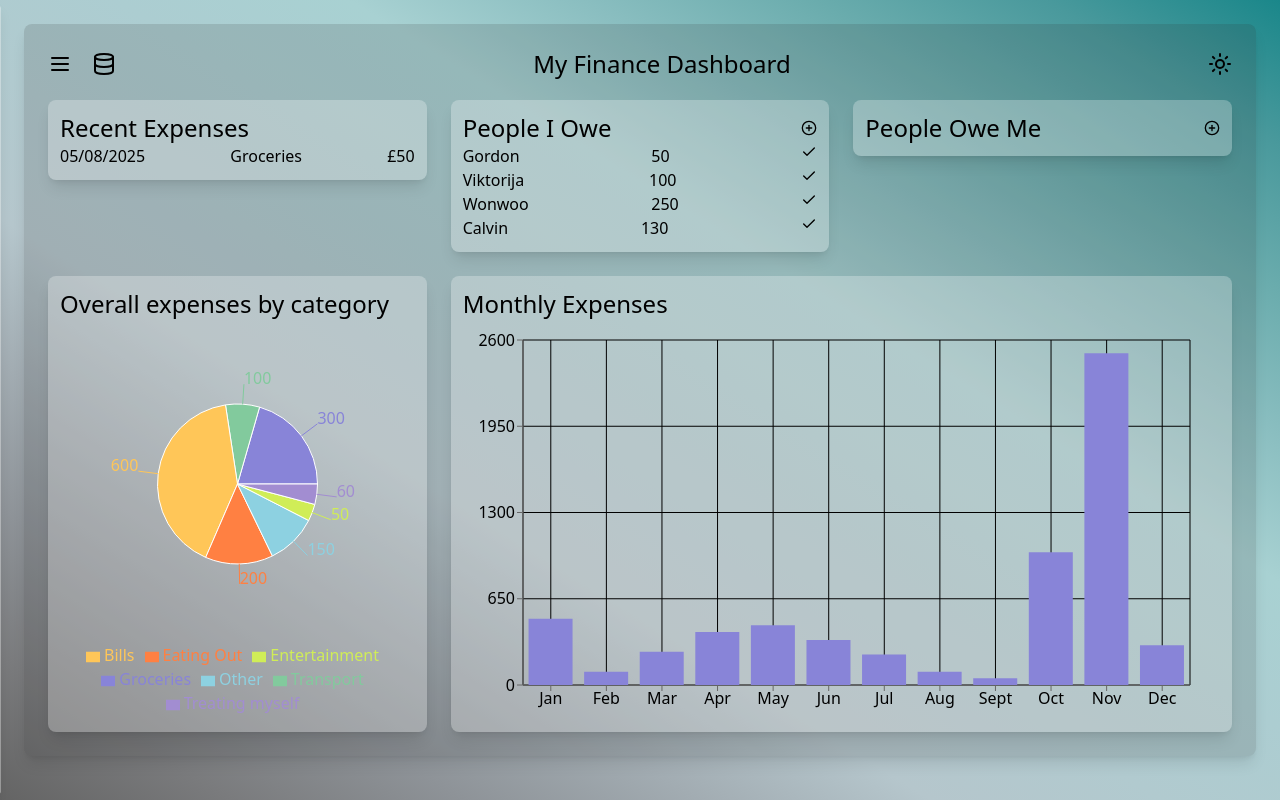
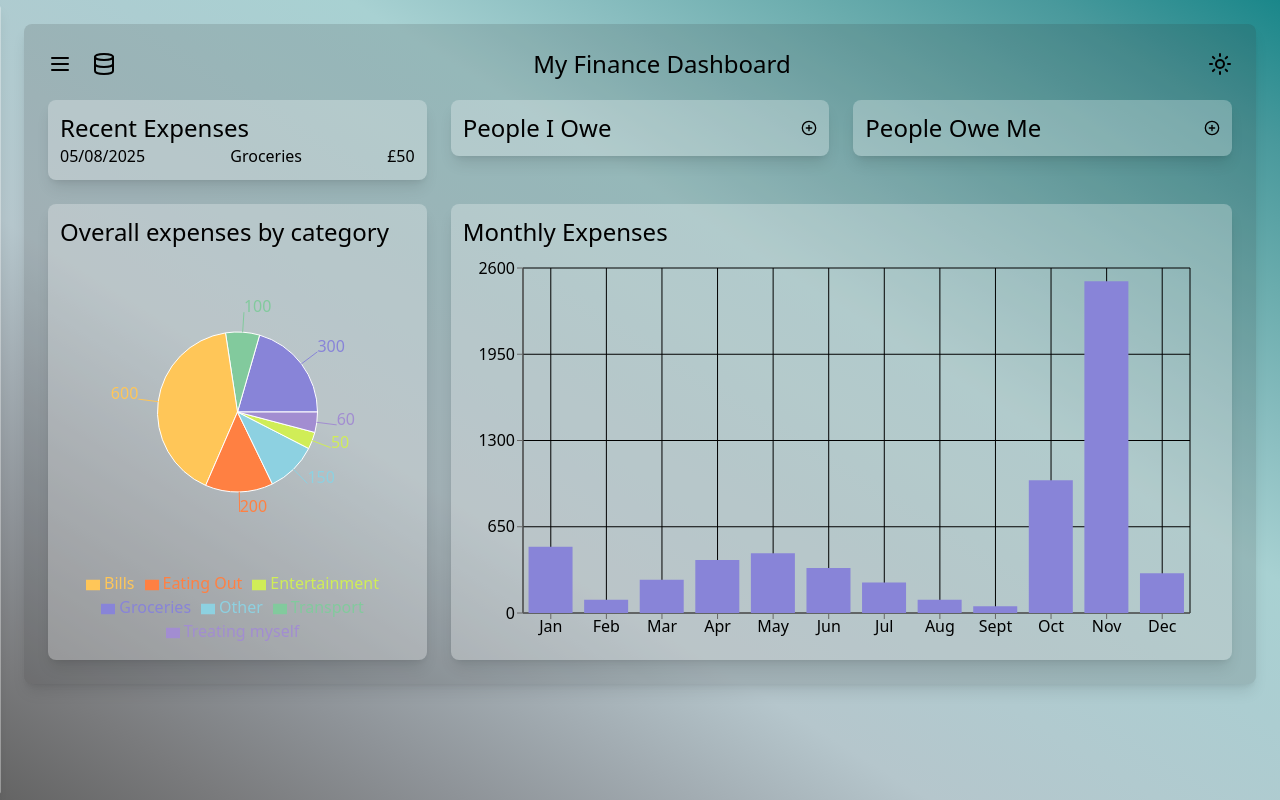
Before and after one commit to tcyw2910/finance-dashboard, a React (Vite) app: page / in a window 1280 px wide. Built offline with nearby package versions, Linux system fonts and the light colour scheme.

Commit message:
feat: implement local storage for CreditorsCard with modal input - Created debtStorage.ts to handle save and retreive operations. - Added generic localStorage helper (saveItem, getItem, removeItem)

```diff
--- a/src/components/cards/CreditorsCard.tsx
+++ b/src/components/cards/CreditorsCard.tsx
@@ -2,16 +2,24 @@ import { Card } from "../shared/Card";
 import { CirclePlus, Check } from "lucide-react";
 import { AddDebtCreditorModal } from "../modals/AddDebtCreditorModal";
 import { useState } from "react";
-
-const data = [
-    { name: "Gordon", amount: 50},
-    { name: "Viktorija", amount: 100},
-    { name: "Wonwoo", amount: 250},
-    { name: "Calvin", amount: 130},
-];
+import { type Debt } from "../types";
+import { getCreditors, saveCreditors} from "../storage/debtStorage";
 
 export const CreditorsCard = () => {
     const [isModalOpen, setIsModalOpen] = useState(false);
+    const [creditors, setCreditors] = useState<Debt[]>(getCreditors());
+
+    const handleSave = (newCreditor: { name: string, amount: number }) => {
+        const creditor: Debt = {
+            id: crypto.randomUUID(),
+            type: 'creditor',
+            ...newCreditor
+        };
+        const updated = [...creditors, creditor];
+        setCreditors(updated);
+        saveCreditors(updated);
+        setIsModalOpen(false);
+    }
 
     return (
         <Card
@@ -25,8 +33,8 @@ export const CreditorsCard = () => {
             }
         >
             <ul>
-                {data.map((item, index) => (
-                    <li key={index} className="flex justify-between">
+                {creditors.map((item) => (
+                    <li key={item.id} className="flex justify-between">
                         <span>{item.name}</span>
                         <span>{item.amount}</span>
                         <Check size={16}/>
@@ -38,9 +46,7 @@ export const CreditorsCard = () => {
                 <AddDebtCreditorModal
                     type="creditor"
                     onClose={() => setIsModalOpen(false)}
-                    onSave={() => {
-                        setIsModalOpen(false)
-                    }}
+                    onSave={handleSave}
                 />
             )}
         </Card>
--- a/src/components/cards/DebtorsCard.tsx
+++ b/src/components/cards/DebtorsCard.tsx
@@ -4,12 +4,6 @@ import { CirclePlus, Check } from "lucide-react";
 import { AddDebtCreditorModal } from "../modals/AddDebtCreditorModal";
 import { getDebts, saveDebts } from "../storage/debtStorage";
 import { type Debt } from "../types";
-
-const data = [
-    { name: "Gordon", amount: 10},
-    { name: "Viktorija", amount: 90},
-];
-
 
 export const DebtorsCard = () => {
     const [isModalOpen, setIsModalOpen] = useState(false);
--- a/src/components/storage/debtStorage.ts
+++ b/src/components/storage/debtStorage.ts
@@ -1,14 +1,23 @@
 import { getItem, saveItem } from "../../utils/localStorage";
 import { type Debt } from "../types";
 
-const STORAGE_KEY = "debts";
+const DEBTS_KEY = "debts";
+const CREDITORS_KEY = "creditors";
 
 // Function to save debts data
 export function saveDebts(debts: Debt[]) {
-    saveItem(STORAGE_KEY, debts);
+    saveItem(DEBTS_KEY, debts);
 }
 
 // Function to retrieve debts data
 export function getDebts(): Debt[] {
-    return getItem<Debt[]>(STORAGE_KEY, []); // always returns an array
+    return getItem<Debt[]>(DEBTS_KEY, []); // always returns an array
 }
+
+export function saveCreditors(creditors: Debt[]) {
+    saveItem(CREDITORS_KEY, creditors);
+}
+
+export function getCreditors(): Debt[] {
+    return getItem<Debt[]>(CREDITORS_KEY, []);
+}
```
